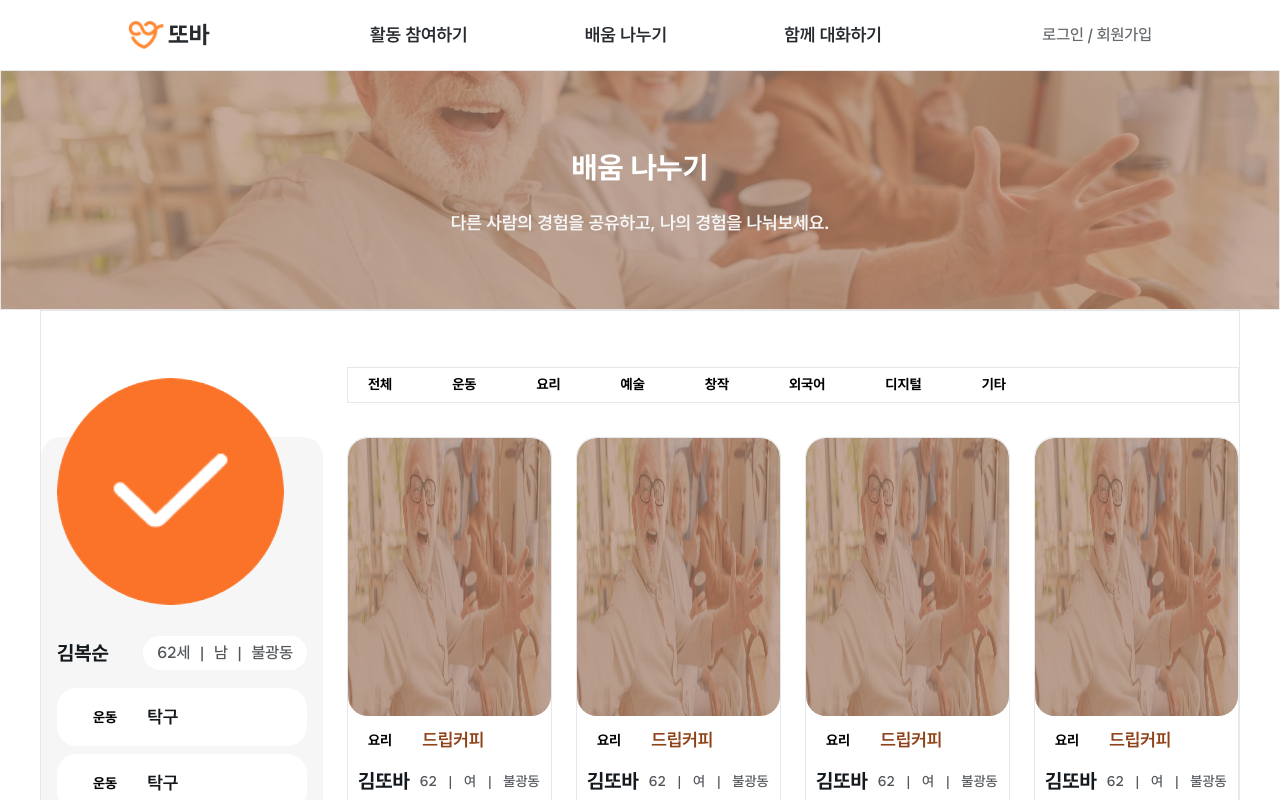
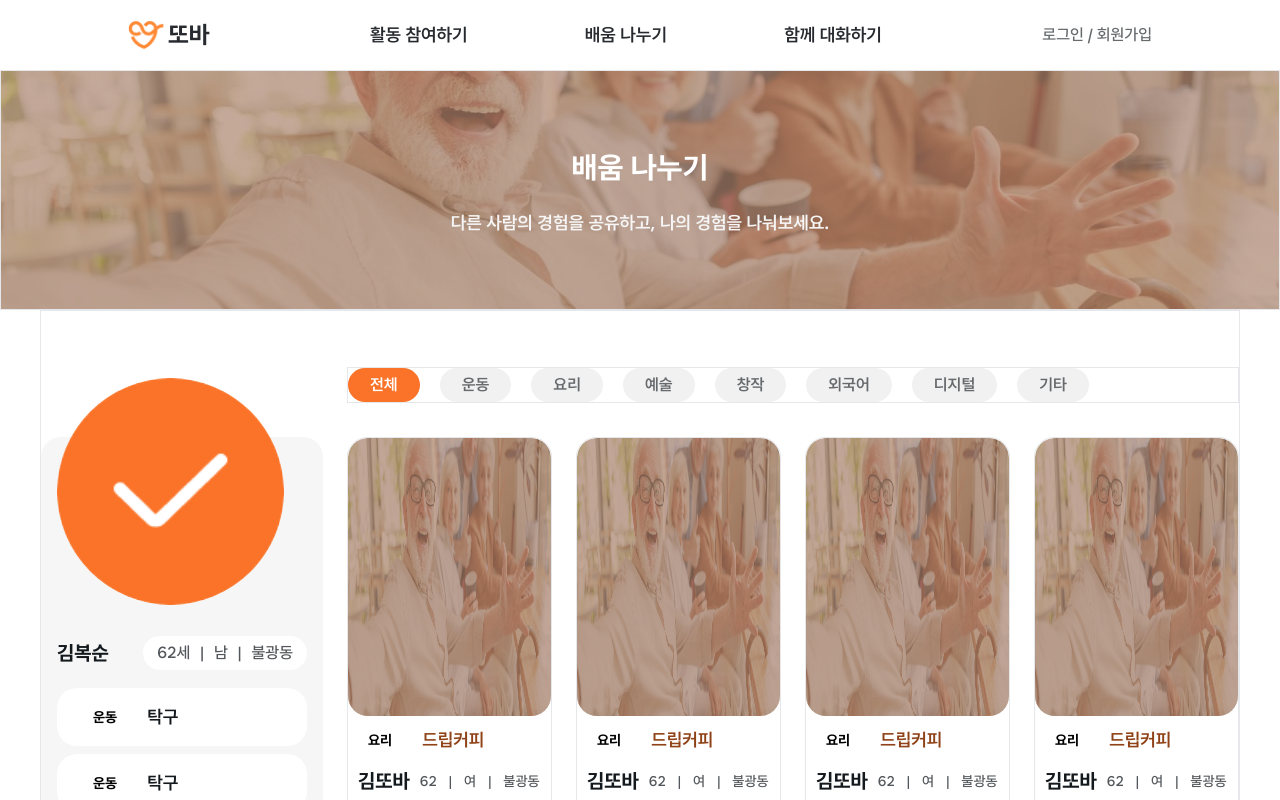
Before and after one commit to Kusitms-29th-Meetup-TeamE/Frontend, a Next.js app: page /share in a window 1280 px wide. Shown: the top 800 px of the page. Built offline with nearby package versions, Linux system fonts and the light colour scheme.

Commit message:
🌈 Update(#59): add chips on share page

```diff
--- a/src/app/share/page.tsx
+++ b/src/app/share/page.tsx
@@ -98,7 +98,14 @@ const page = () => {
         <section className="flex flex-col">
           <section className="w-full h-9 flex gap-5 border mb-[34px]">
             {learningCategoryItems.map((item, key) => (
-              <Chip text={item} key={item} />
+              <Chip
+                text={item}
+                key={item}
+                size="md"
+                isPersonality={false}
+                isBtn={true}
+                isLearning={true}
+              />
             ))}
           </section>
           <ActivityContainer className="grid-rows-2 grid-cols-3 gap-y-[60px] mb-[146px]">
```
